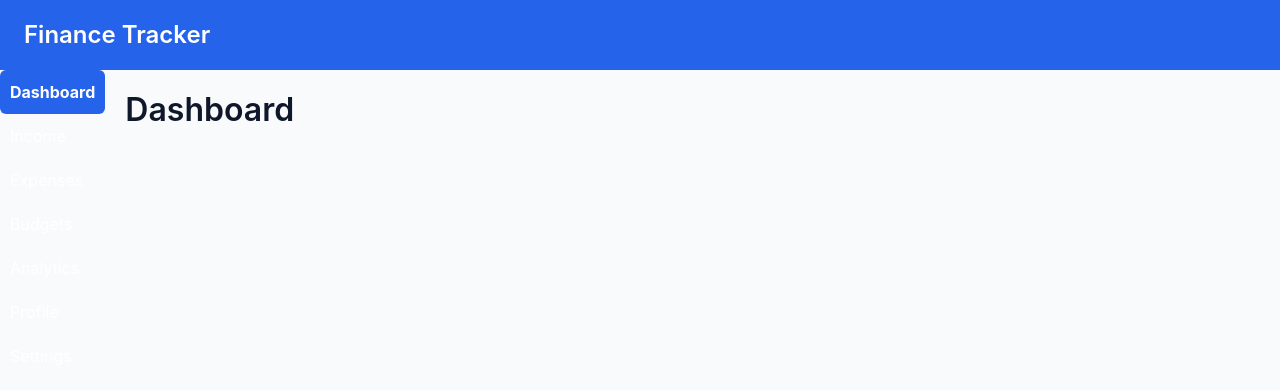
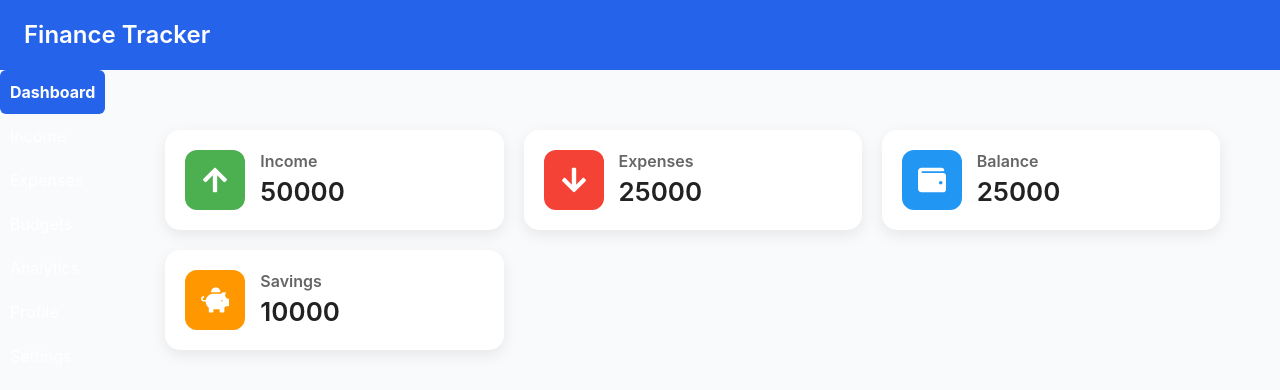
Before and after one commit to piyush6705/Finance-Tracker, a React (Vite) app in the folder finance-tracker/: page / in a window 1280 px wide. Shown: the top 390 px of the page. Built offline with nearby package versions, Linux system fonts and the light colour scheme.

Commit message:
download icon package and created dashboard.css and added dumy data in dashboard.css

```diff
--- a/finance-tracker/package.json
+++ b/finance-tracker/package.json
@@ -12,6 +12,7 @@
   "dependencies": {
     "react": "^19.2.7",
     "react-dom": "^19.2.7",
+    "react-icons": "^5.7.0",
     "react-router-dom": "^7.18.1"
   },
   "devDependencies": {
--- /dev/null
+++ b/finance-tracker/src/pages/Dashboard/Dashboard.css
@@ -0,0 +1,12 @@
+.cards {
+  display: grid;
+  grid-template-columns: repeat(auto-fit, minmax(250px, 1fr));
+  gap: 20px;
+  padding: 20px;
+  width: 100%;
+  box-sizing: border-box;
+}
+
+.dashboard {
+  padding: 20px;
+}
--- a/finance-tracker/src/pages/Dashboard/Dashboard.jsx
+++ b/finance-tracker/src/pages/Dashboard/Dashboard.jsx
@@ -1,11 +1,52 @@
 
 import Layout from "../../components/Layout/Layout";
+import SummaryCard from "../../components/Dashboard/SummaryCard";
+import "./Dashboard.css";
+import {
+  FaArrowUp,
+  FaArrowDown,
+  FaWallet,
+  FaPiggyBank,
+} from "react-icons/fa";
+
 
 function Dashboard() {
   return (
     <Layout>
-      <h1>Dashboard</h1>
-    </Layout>
+      <div className="dashboard">
+        <div className="cards">
+
+          <SummaryCard
+            title="Income"
+            amount={50000}
+            icon={<FaArrowUp />}
+            color="#4CAF50"
+          />
+
+          <SummaryCard
+            title="Expenses"
+            amount={25000}
+            icon={<FaArrowDown />}
+            color="#F44336"
+          />
+
+          <SummaryCard
+            title="Balance"
+            amount={25000}
+            icon={<FaWallet />}
+            color="#2196F3"
+          />
+
+          <SummaryCard
+            title="Savings"
+            amount={10000}
+            icon={<FaPiggyBank />}
+            color="#FF9800"
+          />
+
+        </div>
+      </div>
+     </Layout>
   );
 }
 
```
Also changed, not shown: 1 other file (tests, documents, lock files or other folders).
